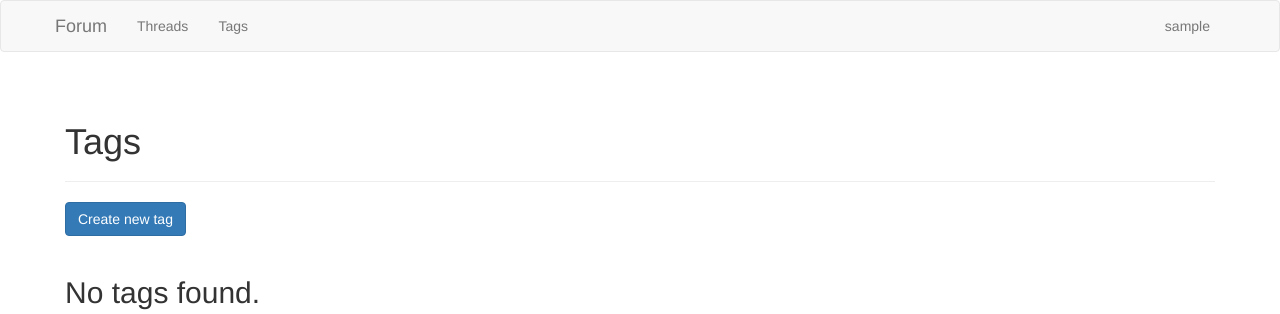
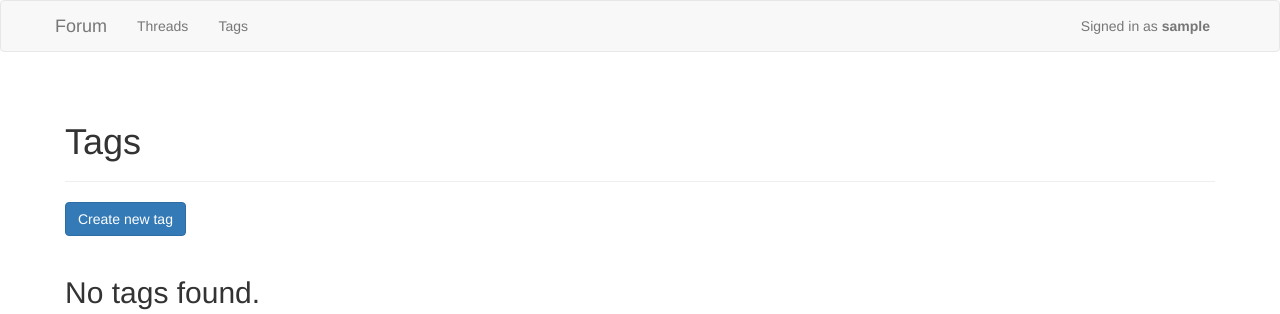
Before and after one commit to xoudini/tsoha, a Flask app: page /tags in a window 1280 px wide. Shown: the top 314 px of the page. Run offline with Flask 2, Linux system fonts and the light colour scheme; the visitor is signed in with stand-in values (Sample User, id 1); data that the repository does not hold is empty; some libraries are stand-ins or nearby versions.

Commit message:
Cosmetic fix.

```diff
--- a/src/templates/base.html
+++ b/src/templates/base.html
@@ -31,7 +31,7 @@
                 </ul>
                 <ul class="nav navbar-nav navbar-right">
                     {% if session['user_id'] %}
-                    <li><a href="/profile">{{session['username']}}</a></li>
+                    <li><a href="/profile">Signed in as <b>{{session['username']}}</b></a></li>
                     {% else %}
                     <li><a href="/signin">Sign in</a></li>
                     {% endif %}
```
